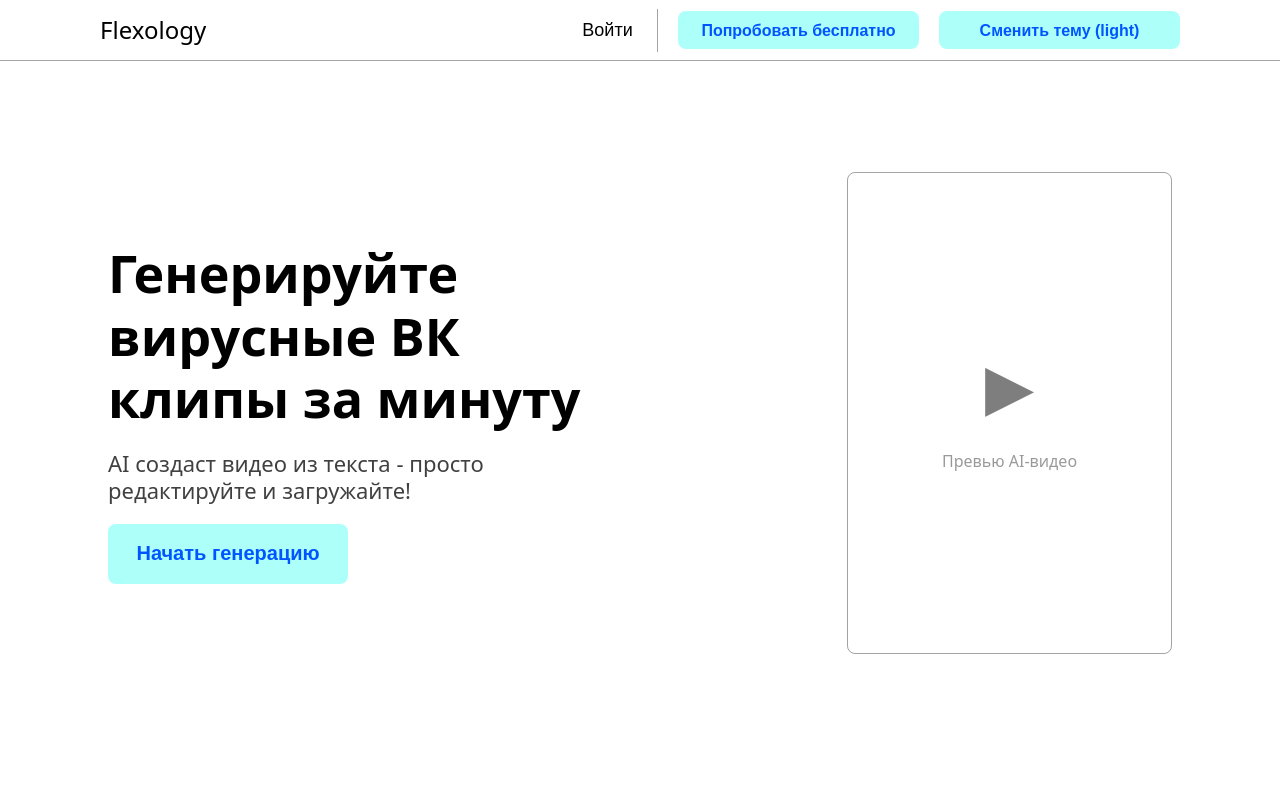
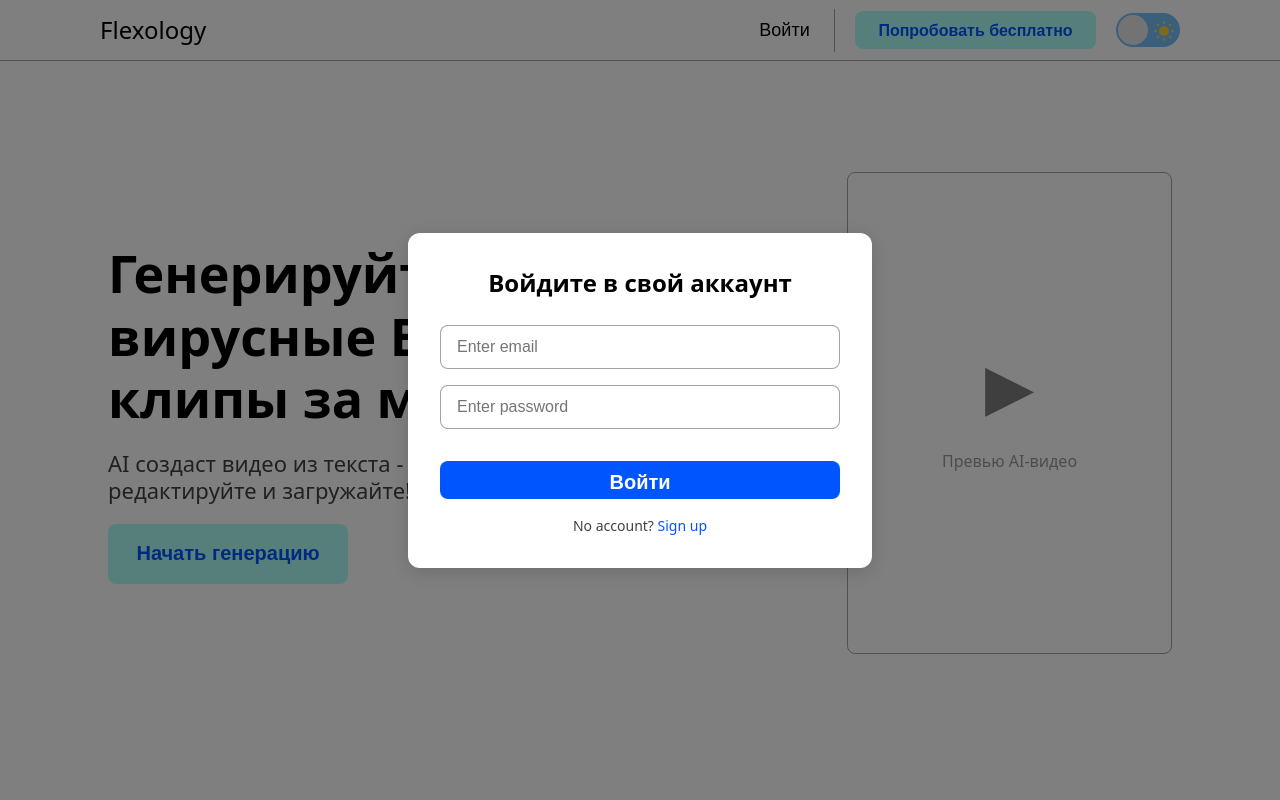
Before and after one commit to IWNL999/Flexology, a React (Vite) app: page / in a window 1280 px wide. Both pictures are taken after a click on the button "Войти". Shown: the top 800 px of the page. Built offline with nearby package versions, Linux system fonts and the light colour scheme.

Commit message:
переключатель темы и окно входа

```diff
--- a/src/App.css
+++ b/src/App.css
@@ -68,6 +68,210 @@ h1, h2 {
 }
 
 
+
+
+.switch {
+  font-size: 20px;
+  position: relative;
+  display: inline-block;
+  width: 64px;
+  height: 34px;
+}
+
+.switch input {
+  opacity: 0;
+  width: 0;
+  height: 0;
+}
+
+.slider {
+  position: absolute;
+  cursor: pointer;
+  top: 0;
+  left: 0;
+  right: 0;
+  bottom: 0;
+  background-color: #73C0FC;
+  transition: .4s;
+  border-radius: 30px;
+}
+
+.slider:before {
+  position: absolute;
+  content: "";
+  height: 30px;
+  width: 30px;
+  border-radius: 20px;
+  left: 2px;
+  bottom: 2px;
+  z-index: 2;
+  background-color: #e8e8e8;
+  transition: .4s;
+}
+
+.sun svg {
+  position: absolute;
+  top: 6px;
+  left: 36px;
+  z-index: 1;
+  width: 24px;
+  height: 24px;
+}
+
+.moon svg {
+  fill: #73C0FC;
+  position: absolute;
+  top: 5px;
+  left: 5px;
+  z-index: 1;
+  width: 24px;
+  height: 24px;
+}
+
+.sun svg:hover {
+  animation: rotate 15s linear infinite;
+}
+
+@keyframes rotate {
+
+  0% {
+    transform: rotate(0);
+  }
+
+  100% {
+    transform: rotate(360deg);
+  }
+}
+
+.moon svg:hover {
+  animation: tilt 5s linear infinite;
+}
+
+@keyframes tilt {
+
+  0% {
+    transform: rotate(0deg);
+  }
+
+  25% {
+    transform: rotate(-10deg);
+  }
+
+  75% {
+    transform: rotate(10deg);
+  }
+
+  100% {
+    transform: rotate(0deg);
+  }
+}
+
+.input:checked + .slider {
+  background-color: #183153;
+}
+
+.input:focus + .slider {
+  box-shadow: 0 0 1px #183153;
+}
+
+.input:checked + .slider:before {
+  transform: translateX(30px);
+}
+
+
+
+
+
+
+/* === Модальное окно === */
+
+.modal-overlay {
+  position: fixed;
+  top: 0;
+  left: 0;
+  width: 100%;
+  height: 100%;
+  background-color: rgba(0, 0, 0, 0.5);
+  display: flex;
+  justify-content: center;
+  align-items: center;
+  z-index: 1000;
+}
+
+.modal {
+  background-color: var(--color-bg);
+  border-radius: 12px;
+  box-shadow: 0 4px 20px rgba(0, 0, 0, 0.15);
+  width: 400px;
+  max-width: 90vw;
+  padding: 32px;
+  position: relative;
+  color: var(--color-text);
+}
+
+.form-title {
+  font-size: 24px;
+  font-weight: 600;
+  margin: 0 0 24px 0;
+  text-align: center;
+}
+
+.input-container {
+  margin-bottom: 16px;
+}
+
+.input-container input {
+  width: 100%;
+  padding: 12px 16px;
+  border: 1px solid var(--color-border);
+  border-radius: 8px;
+  font-size: 16px;
+  background-color: var(--color-bg);
+  color: var(--color-text);
+  box-sizing: border-box;
+}
+
+.input-container input:focus {
+  outline: 2px solid var(--color-accent);
+  border-color: transparent;
+}
+
+.submit {
+  width: 100%;
+  padding: 12px;
+  background-color: var(--color-accent);
+  color: white;
+  border: none;
+  border-radius: 8px;
+  font-size: 20px;
+  cursor: pointer;
+  margin: 16px 0;
+}
+
+.submit:hover {
+  filter: brightness(1.1);
+}
+
+.submit:active {
+  transform: scale(0.98);
+}
+
+.signup-link {
+  text-align: center;
+  margin: 0;
+  font-size: 14px;
+  color: var(--color-text-secondary);
+}
+
+.signup-link a {
+  color: var(--color-accent);
+  text-decoration: none;
+  font-weight: 500;
+}
+
+.signup-link a:hover {
+  text-decoration: underline;
+}
 
 
 
--- a/src/Header.jsx
+++ b/src/Header.jsx
@@ -1,24 +1,74 @@
-import './App.css'
+import './App.css';
 import { useTheme } from './ThemeContext';
+import { useState } from 'react';
 
 function Header() {
   const { theme, toggleTheme } = useTheme();
+  const [isModalOpen, setIsModalOpen] = useState(false);
+
+  const isChecked = theme === 'dark';
+
   return (
+    <>
       <div className="header">
         <div className="header-container">
           <p className="project-name">Flexology</p>
 
           <div className="header-right">
-          <button className="login-button">Войти</button>
+            <button className="login-button" onClick={() => setIsModalOpen(true)}>
+              Войти
+            </button>
             <button className="trial-button">Попробовать бесплатно</button>
-          <button onClick={toggleTheme}>
-            Сменить тему ({theme})
-          </button>
+
+            {/* Переключатель темы */}
+            <label className="switch">
+              <span className="sun">
+                <svg xmlns="http://www.w3.org/2000/svg" viewBox="0 0 24 24">
+                  <g fill="#ffd43b">
+                    <circle r="5" cy="12" cx="12"></circle>
+                    <path d="m21 13h-1a1 1 0 0 1 0-2h1a1 1 0 0 1 0 2zm-17 0h-1a1 1 0 0 1 0-2h1a1 1 0 0 1 0 2zm13.66-5.66a1 1 0 0 1 -.66-.29 1 1 0 0 1 0-1.41l.71-.71a1 1 0 1 1 1.41 1.41l-.71.71a1 1 0 0 1 -.75.29zm-12.02 12.02a1 1 0 0 1 -.71-.29 1 1 0 0 1 0-1.41l.71-.66a1 1 0 0 1 1.41 1.41l-.71.71a1 1 0 0 1 -.7.24zm6.36-14.36a1 1 0 0 1 -1-1v-1a1 1 0 0 1 2 0v1a1 1 0 0 1 -1 1zm0 17a1 1 0 0 1 -1-1v-1a1 1 0 0 1 2 0v1a1 1 0 0 1 -1 1zm-5.66-14.66a1 1 0 0 1 -.7-.29l-.71-.71a1 1 0 0 1 1.41-1.41l.71.71a1 1 0 0 1 0 1.41 1 1 0 0 1 -.71.29zm12.02 12.02a1 1 0 0 1 -.7-.29l-.66-.71a1 1 0 0 1 1.36-1.36l.71.71a1 1 0 0 1 0 1.41 1 1 0 0 1 -.71.24z"></path>
+                  </g>
+                </svg>
+              </span>
+              <span className="moon">
+                <svg xmlns="http://www.w3.org/2000/svg" viewBox="0 0 384 512">
+                  <path d="m223.5 32c-123.5 0-223.5 100.3-223.5 224s100 224 223.5 224c60.6 0 115.5-24.2 155.8-63.4 5-4.9 6.3-12.5 3.1-18.7s-10.1-9.7-17-8.5c-9.8 1.7-19.8 2.6-30.1 2.6-96.9 0-175.5-78.8-175.5-176 0-65.8 36-123.1 89.3-153.3 6.1-3.5 9.2-10.5 7.7-17.3s-7.3-11.9-14.3-12.5c-6.3-.5-12.6-.8-19-.8z"></path>
+                </svg>
+              </span>
+              <input
+                type="checkbox"
+                className="input"
+                checked={isChecked}
+                onChange={toggleTheme}
+              />
+              <span className="slider"></span>
+            </label>
           </div>
         </div>
       </div>
-  )
+
+      {/* Модальное окно */}
+      {isModalOpen && (
+        <div className="modal-overlay" onClick={() => setIsModalOpen(false)}>
+          <div className="modal" onClick={(e) => e.stopPropagation()}>
+            <form className="form">
+              <p className="form-title">Войдите в свой аккаунт</p>
+              <div className="input-container">
+                <input placeholder="Enter email" type="email" />
+              </div>
+              <div className="input-container">
+                <input placeholder="Enter password" type="password" />
+              </div>
+              <button className="submit" type="submit">Войти</button>
+              <p className="signup-link">
+                No account? <a href="">Sign up</a>
+              </p>
+            </form>
+          </div>
+        </div>
+      )}
+    </>
+  );
 }
 
-
-export default Header
+export default Header;
```
Also changed, not shown: src/Login.jsx (added, +37 -0 lines). Lines whose indentation alone changed are shown as unchanged.
